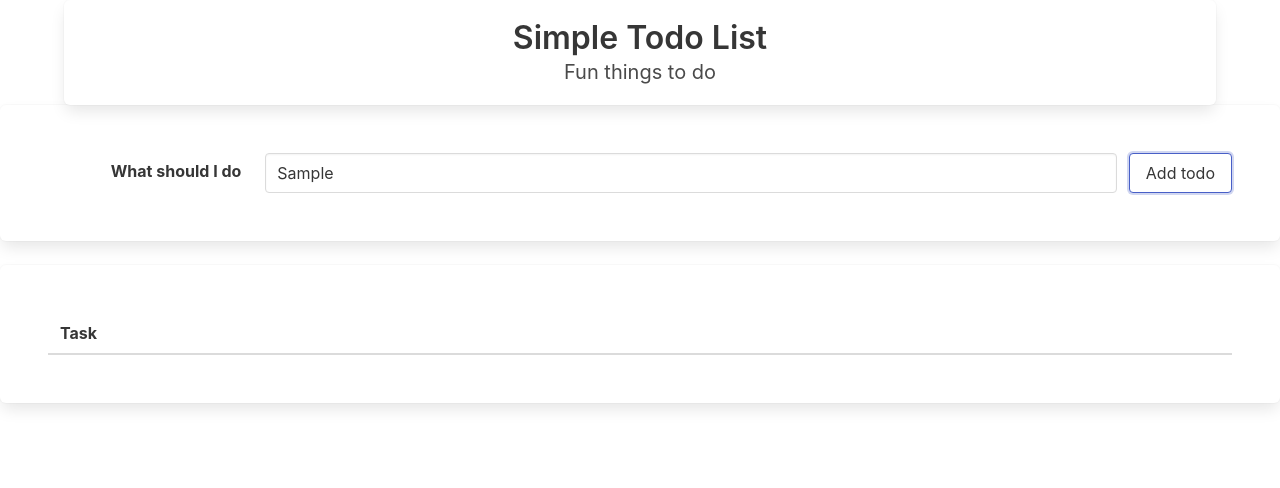
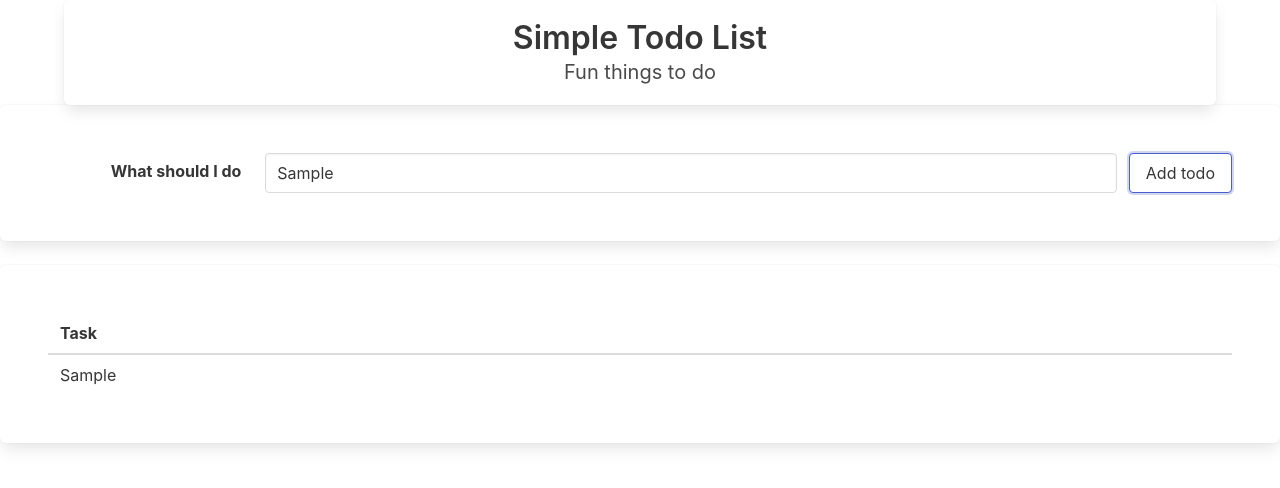
Before and after one commit to AdamMcCarthyCS/Web-App-Development-Y2, a SvelteKit app in the folder 14_Svelte_TodoApp/todo-svelte/: page / in a window 1280 px wide. Both pictures are taken after typing "Sample" into the empty fields and a click on the button "Add todo". Shown: the top 488 px of the page. Built offline with nearby package versions, Linux system fonts and the light colour scheme.

Commit message:
feat(todo-table): Add svelte rune for automatic table update

```diff
--- a/14_Svelte_TodoApp/todo-svelte/src/routes/+page.svelte
+++ b/14_Svelte_TodoApp/todo-svelte/src/routes/+page.svelte
@@ -1,8 +1,12 @@
 <script>
+  // svelte-ignore non_reactive_update
   let todoText = "";
+  // @ts-ignore
+  let todoItems = $state([]);
 
   function addTodo() {
     console.log(todoText)
+    todoItems.push(todoText);
   }
 </script>
 
@@ -46,6 +50,12 @@
         <th>Task</th>
       </tr>
     </thead>
-    <tbody></tbody>
+    <tbody>
+      {#each todoItems as todo}
+        <tr>
+          <td>{todo}</td>
+        </tr>
+      {/each}
+    </tbody>
   </table>
  </div>
```
